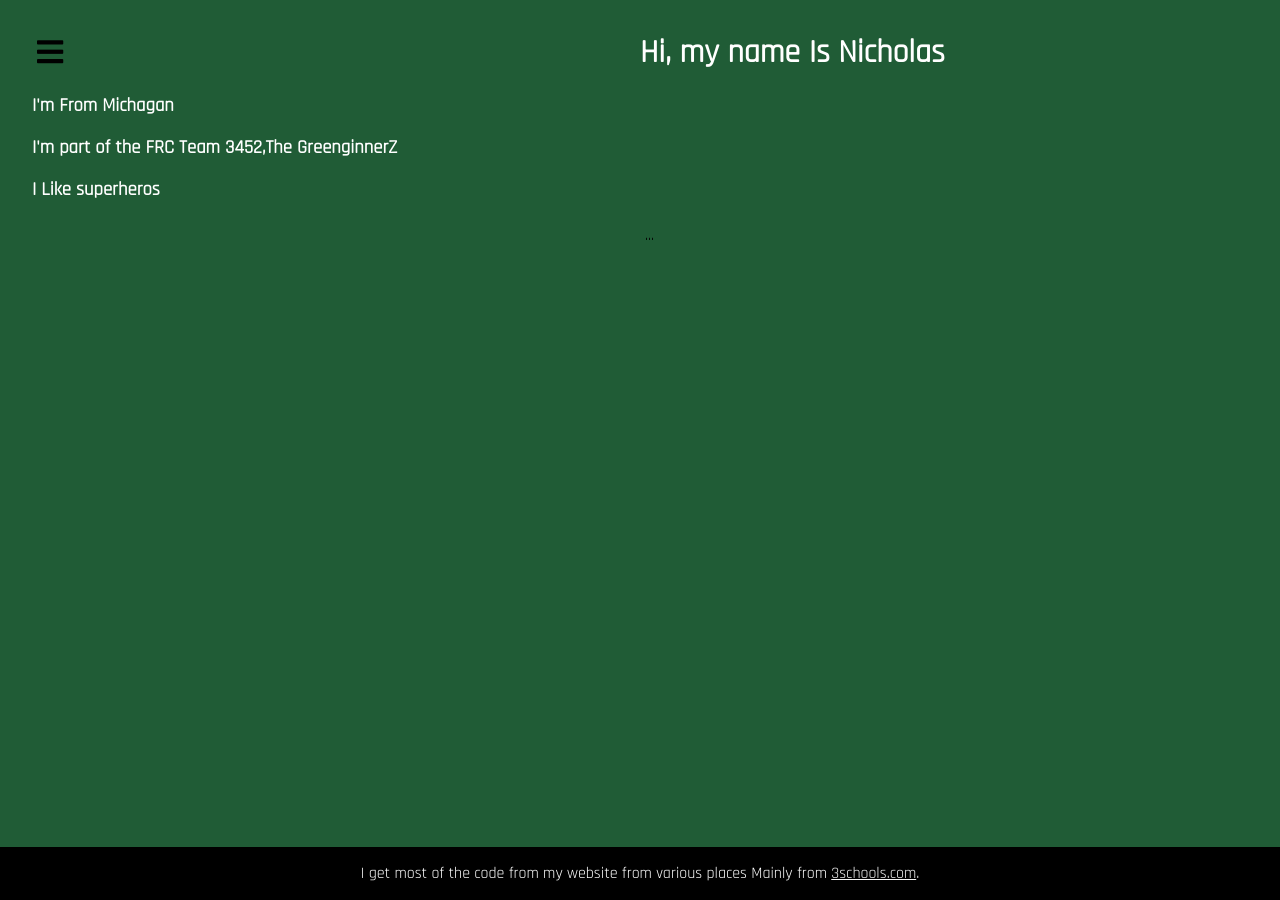
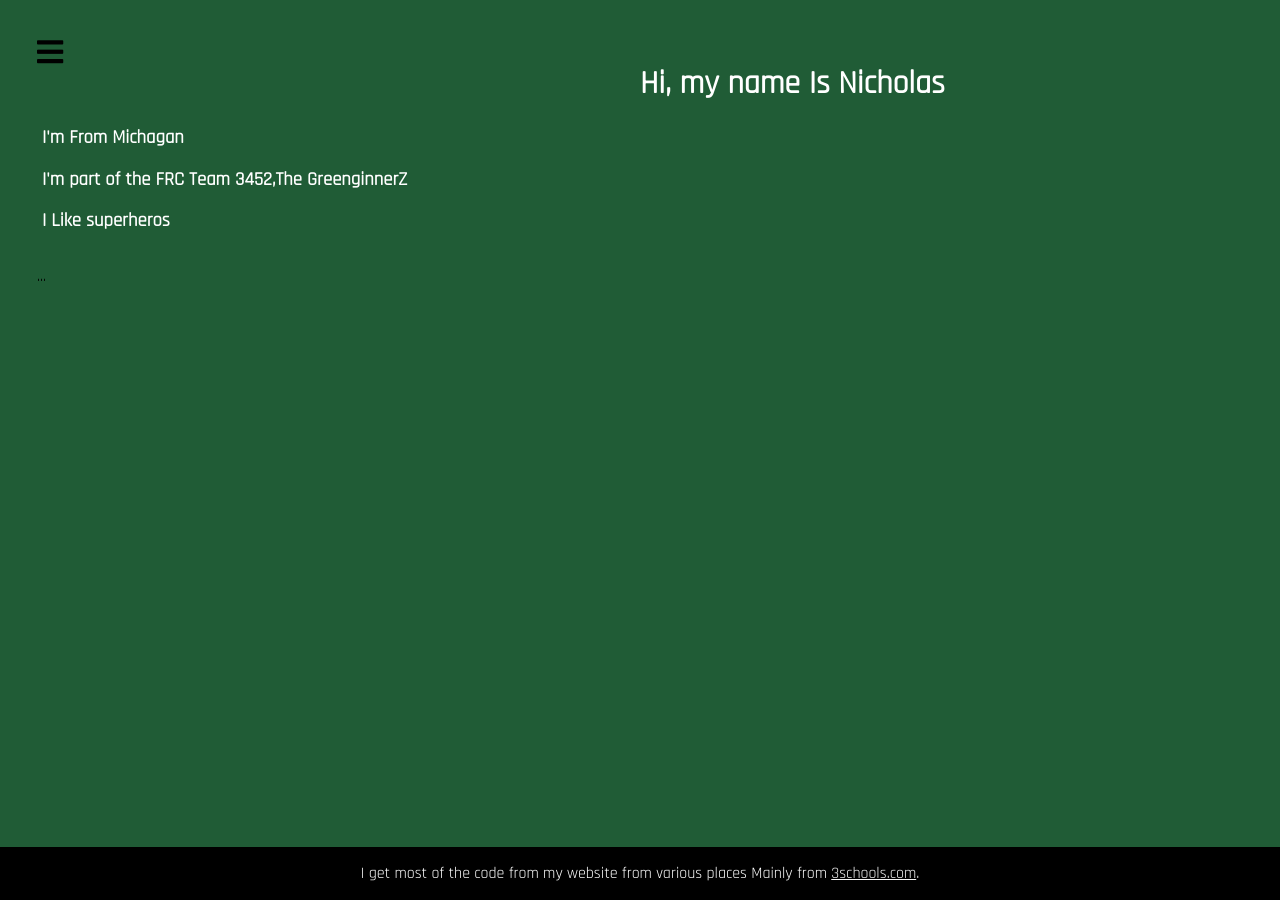
Before and after one commit to Nicholas-Stull/Nicholas-Stull.github.io, a Jekyll site: the page About.html, which Jekyll copies as it is, in a window 1280 px wide. Built offline with Jekyll 4.4.1, drawn with Linux system fonts in a browser that asks for light colours; nearby versions of some CDN libraries; some web fonts are replaced.

Commit message:
Update About.html

```diff
--- a/About.html
+++ b/About.html
@@ -44,6 +44,8 @@
     }
   </script>
   </div>
+  <div class="Columnright2">
+    <div class="header">
       <font color="white">
         <h1>Hi, my name Is Nicholas</h1>
       </font>
@@ -56,8 +58,9 @@
       <font color="white">
         <h3>I Like superheros</h3>
       </font>
-
-  <div class="columnright2">
+    </div>
+  </div>
+  <div class="columnleft2">
     <div id="cp_widget_ab9cb4e1-ef2b-4d5a-8ed0-bfd0458cc82d">...</div>
     <script type="text/javascript">
       var cpo = []; cpo["_object"] = "cp_widget_ab9cb4e1-ef2b-4d5a-8ed0-bfd0458cc82d"; cpo["_fid"] = "A4OAXgeP987c";
```
Lines whose indentation alone changed are shown as unchanged.
